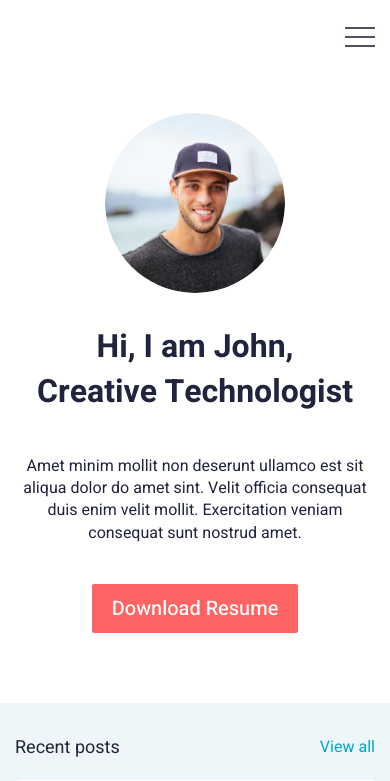
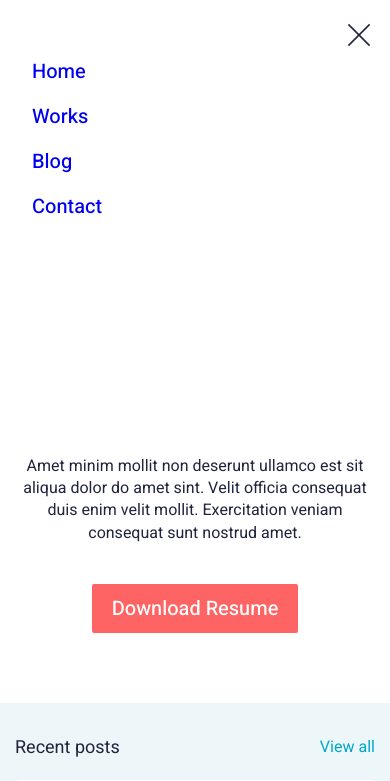
Before and after one commit to EgorTilda/PortfolioUI, a website built with webpack: page src/html/index.html in a window 390 px wide. Both pictures are taken after a click on the button "Open menu". Shown: the top 781 px of the page. Built offline with nearby package versions, Linux system fonts and the light colour scheme; files whose address does not match are found by name.

Commit message:
feat: add mobile menu

```diff
--- a/public/js/index.bundle.js
+++ b/public/js/index.bundle.js
@@ -0,0 +1 @@
+!function(){"use strict";window.onload=()=>{const e=document.getElementById("open-menu-btn"),n=document.getElementById("close-menu-btn"),t=document.getElementById("menu"),c=document.querySelectorAll(".menu__link");e.addEventListener("click",(()=>{t.classList.add("show")})),n.addEventListener("click",(()=>{t.classList.remove("show")})),c.forEach((e=>{e.addEventListener("click",(()=>t.classList.remove("show")))}))}}();
--- a/src/html/chunk/header.html
+++ b/src/html/chunk/header.html
@@ -7,7 +7,7 @@
                 <a href="./blog.html" class="header-nav__link">blog</a>
                 <a href="#contact" class="header-nav__link">contact</a>
             </nav>
-            <button class="btn-menu" id="btn-menu" aria-label="Open Menu">
+            <button class="btn-menu" id="open-menu-btn" aria-label="Open menu">
                 <svg width="30" height="20" viewBox="0 0 30 20" fill="none" xmlns="http://www.w3.org/2000/svg">
                     <path d="M0 1H30" stroke="#21243D" stroke-width="1.6"/>
                     <path d="M0 10H30" stroke="#21243D" stroke-width="1.6"/>
--- a/src/html/chunk/menu.html
+++ b/src/html/chunk/menu.html
@@ -1,2 +1,14 @@
-<nav class="menu">
+<nav class="menu" id="menu">
+    <div class="menu__control">
+        <button class="menu__close-btn" id="close-menu-btn" aria-label="Close menu">
+            <svg width="30" height="30" viewBox="0 0 30 30" fill="none" xmlns="http://www.w3.org/2000/svg">
+                <path d="M4.39337 25.6067L25.6066 4.39349" stroke="#21243D" stroke-width="1.6"/>
+                <path d="M4.39337 4.39331L25.6066 25.6065" stroke="#21243D" stroke-width="1.6"/>
+            </svg>
+        </button>
+    </div>
+    <a href="./index.html" class="menu__link">Home</a>
+    <a href="./work.html" class="menu__link">Works</a>
+    <a href="./blog.html" class="menu__link">Blog</a>
+    <a href="#contact" class="menu__link">Contact</a>
 </nav>
--- a/src/html/index.html
+++ b/src/html/index.html
@@ -14,6 +14,7 @@
     <div class="page">
        @@include('./chunk/header.html')
        <main class="main">
+            @@include('./chunk/menu.html')
            <section class="hero">
                 <div class="container">
                     <div class="hero__inner">
--- a/src/js/main.js
+++ b/src/js/main.js
@@ -0,0 +1,15 @@
+window.onload = () => {
+    const openMenuBtn = document.getElementById('open-menu-btn'),
+          closeMenuBtn = document.getElementById('close-menu-btn'),
+          menu = document.getElementById('menu'),
+          menuLinks = document.querySelectorAll('.menu__link');
+    openMenuBtn.addEventListener('click', () => {
+        menu.classList.add('show');
+    });
+    closeMenuBtn.addEventListener('click', () => {
+        menu.classList.remove('show');
+    });
+    menuLinks.forEach( (elem) => {
+        elem.addEventListener('click', () => menu.classList.remove('show') );
+    });
+};
--- a/src/scss/_components.scss
+++ b/src/scss/_components.scss
@@ -1,4 +1,5 @@
 .header {
+    background-color: var(--surface);
     &__inner {
         padding: 1.688rem 0;
         display: flex;
@@ -150,6 +151,45 @@
         }
     }
 }
+// Menu
+.menu.show {
+    height: 50vh;
+    visibility: visible;
+}
+.menu {
+    position: fixed;
+    display: flex;
+    flex-direction: column;
+    width: 100%;
+    top: 0;
+    z-index: 500;
+    background-color: var(--surface);
+    padding-top: 1.25rem;
+    padding-left: 2rem;
+    padding-bottom: 2rem;
+    padding-right: 1rem;
+    height: 0;
+    overflow-y: hidden;
+    visibility: hidden;
+    transition: all .2s;
+    &__control {
+        display: flex;
+        justify-content: flex-end;
+    }
+    &__link {
+        font-size: 1.25rem;
+        font-weight: 500;
+    }
+    &__link:not(:last-child) {
+        margin-bottom: 1rem;
+    }
+    &__link:visited {
+        color: var(--dark);
+    }
+    &__link:active {
+        color: var(--primary);
+    }
+}
 // Footer
 .footer {
     padding: 3.125rem 0;
--- a/src/scss/_layout.scss
+++ b/src/scss/_layout.scss
@@ -80,6 +80,7 @@
     }
     &__desc {
         display: flex;
+        align-items: center;
         margin-bottom: 1.563rem;
     }
     &__date-year {
```
Also changed, not shown: public/blog.html (+16 -1 lines), public/index.html (+15 -1 lines), public/work-template.html (+16 -1 lines), public/work.html (+16 -1 lines), src/html/blog.html (+2 -0 lines), src/html/work-template.html (+2 -0 lines), src/html/work.html (+2 -0 lines), public/css/main.min.css, public/img/close-icon.svg (added), src/img/close-icon.svg (added).
